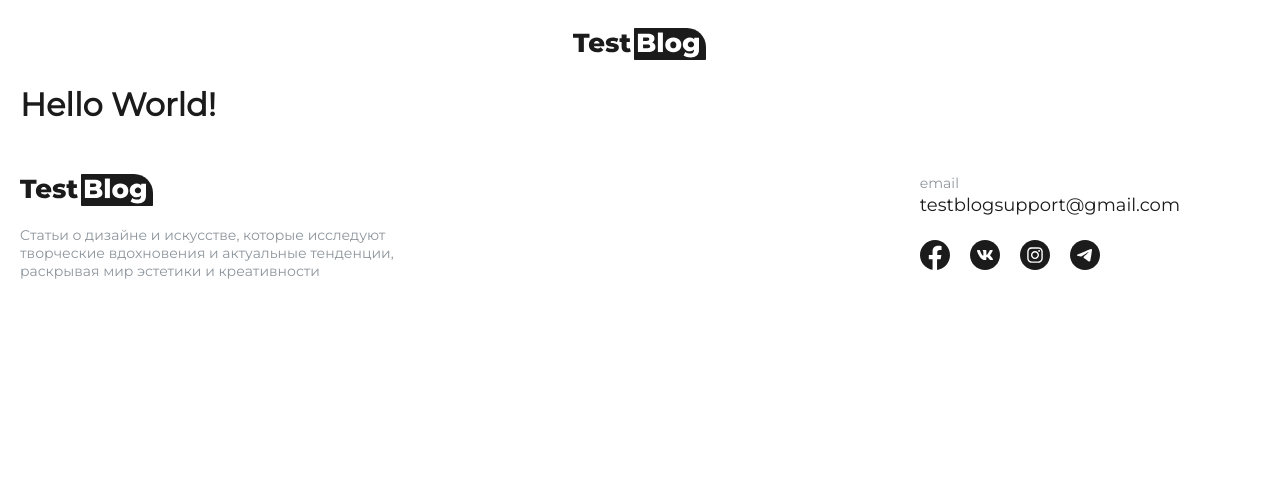
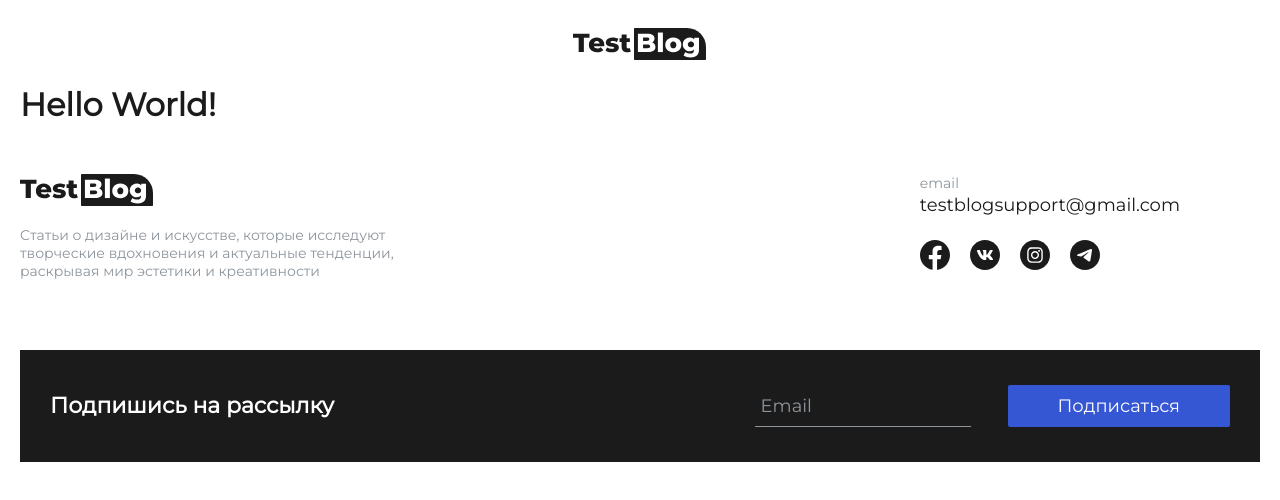
Before and after one commit to MOONcitizenX/fructus-test-task, a Nuxt app: page / in a window 1280 px wide. Shown: the top 500 px of the page. Built offline with nearby package versions, Linux system fonts and the light colour scheme.

Commit message:
feat: add subscription form

```diff
--- a/assets/scss/_vars.scss
+++ b/assets/scss/_vars.scss
@@ -3,7 +3,9 @@
 $main-black: #1b1b1b;
 $main-gray: #8d959c;
 $main-white: #fefefe;
-$button-blue: #3657d3;
+$main-blue: #3657d3;
+
+$transition: 0.2s ease-in-out;
 
 //sizes
 $xl: 1920px;
--- a/components/Common/Button.vue
+++ b/components/Common/Button.vue
@@ -1 +1,43 @@
-<template lang="pug"></template>
+<script setup>
+defineProps(["variant", "text", "onClick"]);
+</script>
+
+<template lang="pug">
+button.button(@click="onClick" :class="{'button--black': variant === 'black', 'button--blue': variant === 'blue' | !variant}") {{ text }}
+</template>
+
+<style lang="scss">
+.button {
+  all: unset;
+
+  padding: 10px 50px;
+
+  cursor: pointer;
+
+  font-size: 18px;
+  font-weight: 400;
+  color: $main-white;
+  text-align: center;
+
+  outline: 1px solid transparent;
+  border-radius: 2px;
+
+  transition: all $transition;
+  &--blue {
+    background-color: $main-blue;
+    &:hover,
+    :active {
+      background-color: transparent;
+      outline: 1px solid $main-blue;
+    }
+  }
+
+  &--black {
+    background-color: $main-black;
+    &:hover,
+    :active {
+      background-color: $main-blue;
+    }
+  }
+}
+</style>
--- a/components/Common/Input.vue
+++ b/components/Common/Input.vue
@@ -1 +1,40 @@
-<template lang="pug"></template>
+<script setup>
+defineProps(["inputValue", "handleInput", "placeholder"]);
+</script>
+
+<template lang="pug">
+input.input(:value="inputValue" @input="handleInput" :placeholder="placeholder ?? ''")
+</template>
+
+<style lang="scss">
+.input {
+  all: unset;
+
+  width: 100%;
+  max-width: 353px;
+
+  cursor: text;
+
+  background: transparent;
+  border-bottom: 1px solid $main-gray;
+
+  font-size: 18px;
+  font-weight: 400;
+  color: $main-gray;
+  text-indent: 6px;
+
+  transition: border-bottom $transition;
+
+  &::placeholder {
+    font-size: 18px;
+    font-weight: 400;
+    color: $main-gray;
+  }
+
+  &:focus,
+  :active {
+    border-bottom: 1px solid $main-blue;
+    color: $main-white;
+  }
+}
+</style>
--- a/components/TheFooter.vue
+++ b/components/TheFooter.vue
@@ -19,6 +19,7 @@ footer(class="wrapper")
           nuxt-link.footer-contacts__socials-link(v-for="icon in icons" to="/")
             img(:src="`/icons/${icon}.svg`" :alt="icon")
     section.footer-form
+      the-subscribe-form
 
 </template>
 
--- /dev/null
+++ b/components/TheSubscribeForm.vue
@@ -0,0 +1,43 @@
+<script setup>
+const inputValue = ref("");
+
+const handleInput = (e) => (inputValue.value = e.target.value);
+
+const handleSubmit = () => {
+  // TODO submit action
+  console.log(inputValue.value);
+};
+</script>
+
+<template lang="pug">
+form.subscribe-form(@submit.prevent)
+  h3.subscribe-form__title Подпишись на рассылку
+  .subscribe-form__input-block
+    common-input(type="email" placeholder="Email" :inputValue="inputValue" @input="handleInput")
+    common-button(text="Подписаться" type="submit" :onClick="handleSubmit")
+
+</template>
+
+<style lang="scss">
+.subscribe-form {
+  padding: 35px 30px;
+
+  display: flex;
+  justify-content: space-between;
+  align-items: center;
+
+  background-color: $main-black;
+
+  &__title {
+    font-size: 22px;
+    font-weight: 800;
+    line-height: 30px;
+    color: $main-white;
+  }
+
+  &__input-block {
+    display: flex;
+    gap: 37px;
+  }
+}
+</style>
```
